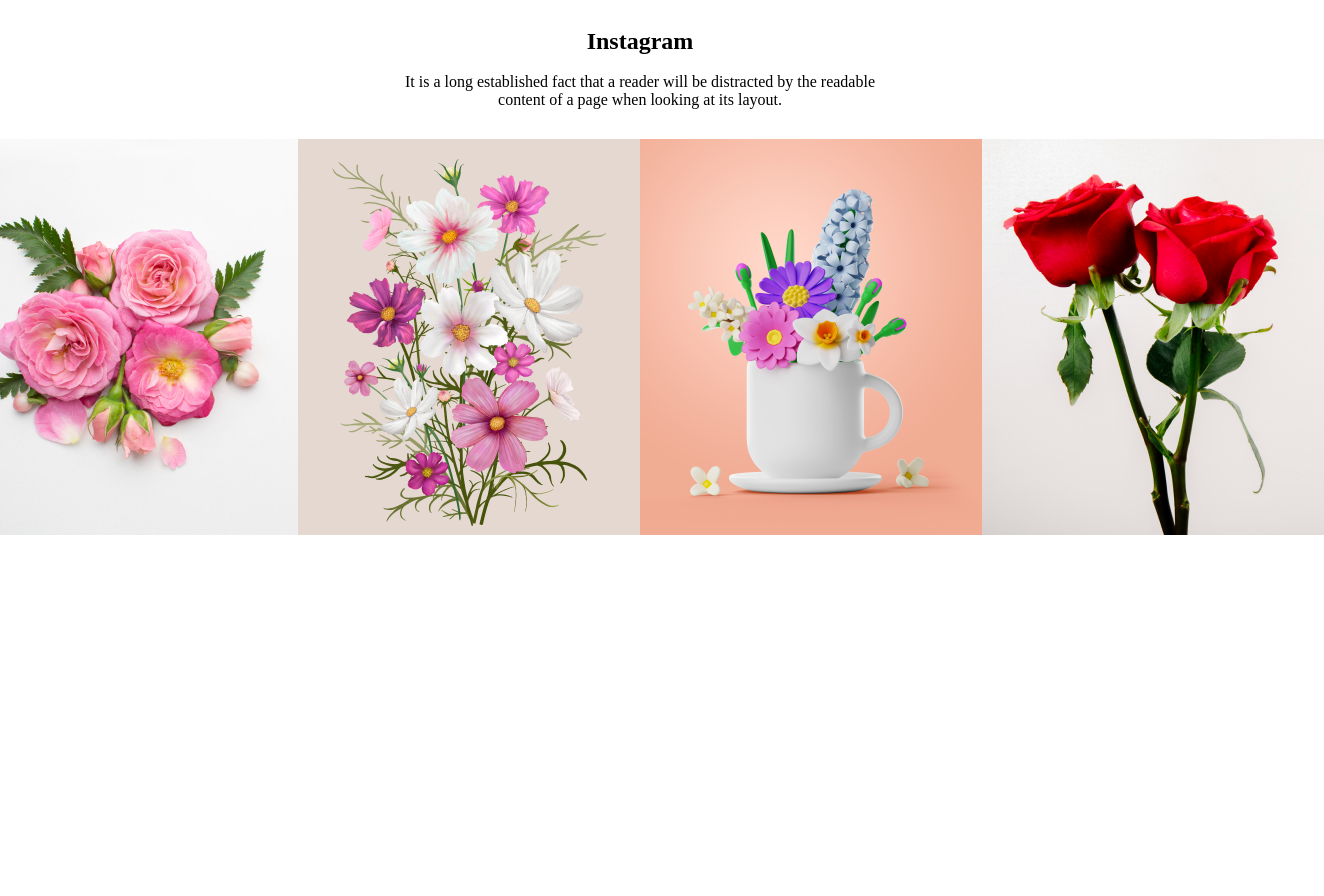
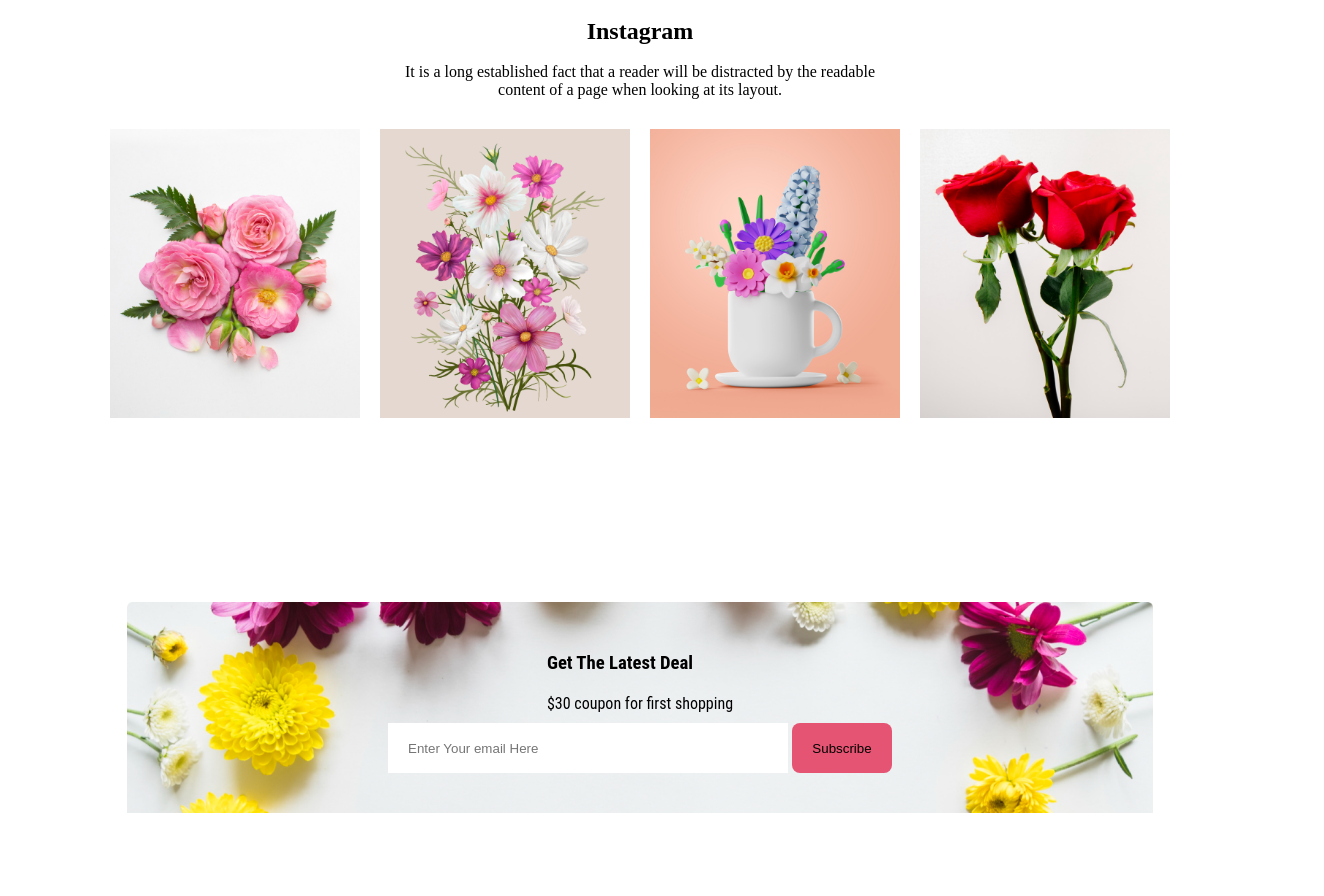
Before and after one commit to Rayhanajuayria/Flower-shop-assignment-01, a plain HTML site: page index.html in a window 1280 px wide. Shown: the part 1700-2596 px from the top of the page, 1324 px wide, since content can reach past the window. Before the commit the page ends 2329 px from the top, so only its background shows below. Drawn offline with Linux system fonts and the light colour scheme.

Commit message:
latest deals added

```diff
--- a/Css/style.css
+++ b/Css/style.css
@@ -111,6 +111,7 @@ span{
 .deal_container p{
     margin-bottom: 10px;
 }
+    /* Hot deal section Button */
 .btn_hero_1{
 
     width:100px ;
@@ -125,21 +126,87 @@ span{
 
     /* sign up  */
 }
-.social_background_insta{
+/* start Instagram Section */
+.inst__container{
+   display: flex;
+   flex-direction: column;
+   justify-content: center;
+   align-items: center;
+   padding: 80px;
+
+ }
+.text-container__insta{
+   text-align: center;
+   padding-bottom: 30px;
+ }
+ .photo__container{
+  display: flex;
+   justify-content: center;
+  align-items: center;
+ gap: 20px;
+ }
+ .photo__box{
+  width: 25%;
+}
+ .photo__box img{
+   width: 250px;
+ }
+ /* End the instagram section */
+ .background__container__main{
     display: flex;
+    flex-direction: column;
     justify-content: center;
     align-items: center;
+     margin: 100px;
+
+  }
+
+  .background__container{
+    background-image: url('/images/Flower Asset/Rectangle 9.png');
+    background-repeat: no-repeat;
+    display: flex;
     flex-direction: column;
-    padding: 90px;
-}
-.Instagram_container {
+    justify-content: center;
+    align-items: center;
+    width: 95%;
+    padding: 40px;
+    font-family: 'Roboto Condensed', sans-serif;
+    background-size: 100% auto;
+
+  }
+  .shopping__content h3{
+      padding: 10px;
+  }
+  .shopping__content p{
+    padding: 10px;
+  }
+  .subscribe__input__filed{
+    display: flex;
+    gap: 4px;
+  }
+  .subscribe__input__filed input{
+     padding: 10px 20px;
+     width: 400px;
+     display: inline-block;
+     border: none;
+     outline: none;
+
+  }
+  .subscribe__input__filed button{
+    display:inline-block;
+    background: #E55473;
+    width:100px ;
+    height: 50px;
+    border:none;
+    border-radius: 8px;
+  }
+ .flower_description {
+    background-color: burlywood;
+    height: 300px;
+
+ }
+ .Description{
     text-align: center;
-}
-.Instagram_container p{
-    font-size: 16px;
-    margin-bottom: 30px;
-}
-.social_picture_container{
-      display: flex;
-
-}
+    margin-top: 20px;
+    gap: 20 px;
+ }
--- a/index.html
+++ b/index.html
@@ -73,26 +73,49 @@
             </div>
         </section>
         <!-- start Instagram section -->
-        <section class="social_background_insta">
-                <div class="Instagram_container">
-                    <h1>Instagram</h1>
+        <section class="inst__container">
+            <div class="text-container__insta">
+                <h2>Instagram</h2>
                 <br>
-                    <p>It is a long established fact that a reader will be distracted by the readable <br>
-                    content of a page when looking at its layout.</p>
+                <p> It is a long established fact that a reader will be distracted by the readable <br> content of a page when looking at its layout.</p>
             </div>
-            <div class="social_picture_container">
-                <div class="social_container">
+            <div class="photo__container">
+               <div class="photo__box">
                    <img src="images/Flower Asset/Flower 01.png" alt="">
                </div>
-                <div class="social_container">
+               <div class="photo__box">
                  <img src="images/Flower Asset/Rectangle 4.png" alt="">
              </div>
-                <div class="social_container">
+             <div class="photo__box">
                <img src="images/Flower Asset/Rectangle 5.png" alt="">
            </div>
-                <div class="social_container">
+           <div class="photo__box">
              <img src="images/Flower Asset/Rectangle 6.png" alt="">
          </div>
+            </div>
+
+  </section>
+        <!-- social container End -->
+        <section class="background__container__main">
+            <!-- Get the latest deal -->
+            <div class="background__container">
+              <div class="shopping__content">
+                <h3>  Get The Latest Deal</h3>
+                <p>$30 coupon for first shopping</p>
+              </div>
+              <div class="subscribe__input__filed">
+                  <input type="text" placeholder="Enter Your email Here">
+                  <button>Subscribe</button>
+              </div>
+            </div>
+        </section>
+        <section name="Details_flower">
+        <div class="flower_description">
+            <div>
+                <h1 class="Description">Flower's Quotes</h1>
+                <br>
+
+                <p>Flowers always make people better, happier, and more helpful; they are sunshine, food and medicine for the soul.</p>
             </div>
         </div>
         </section>
```
Lines whose indentation alone changed are shown as unchanged.
